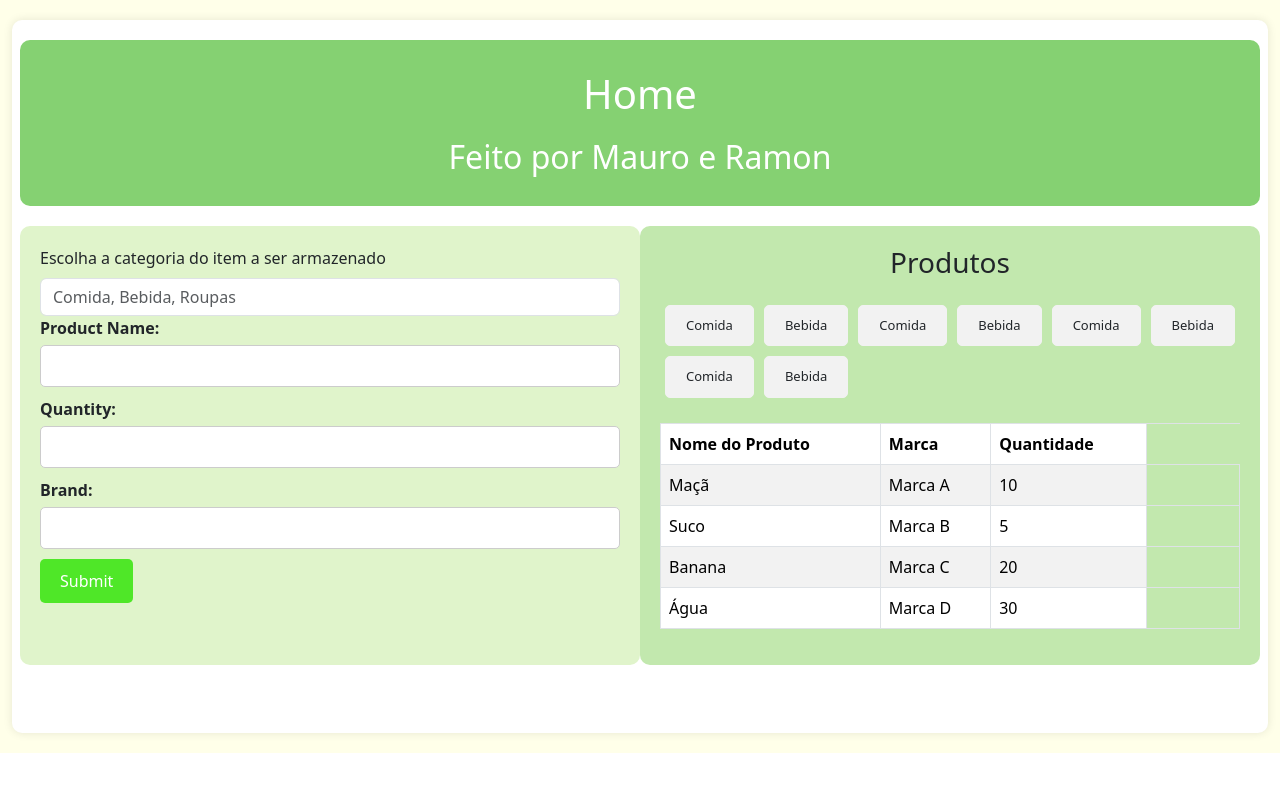
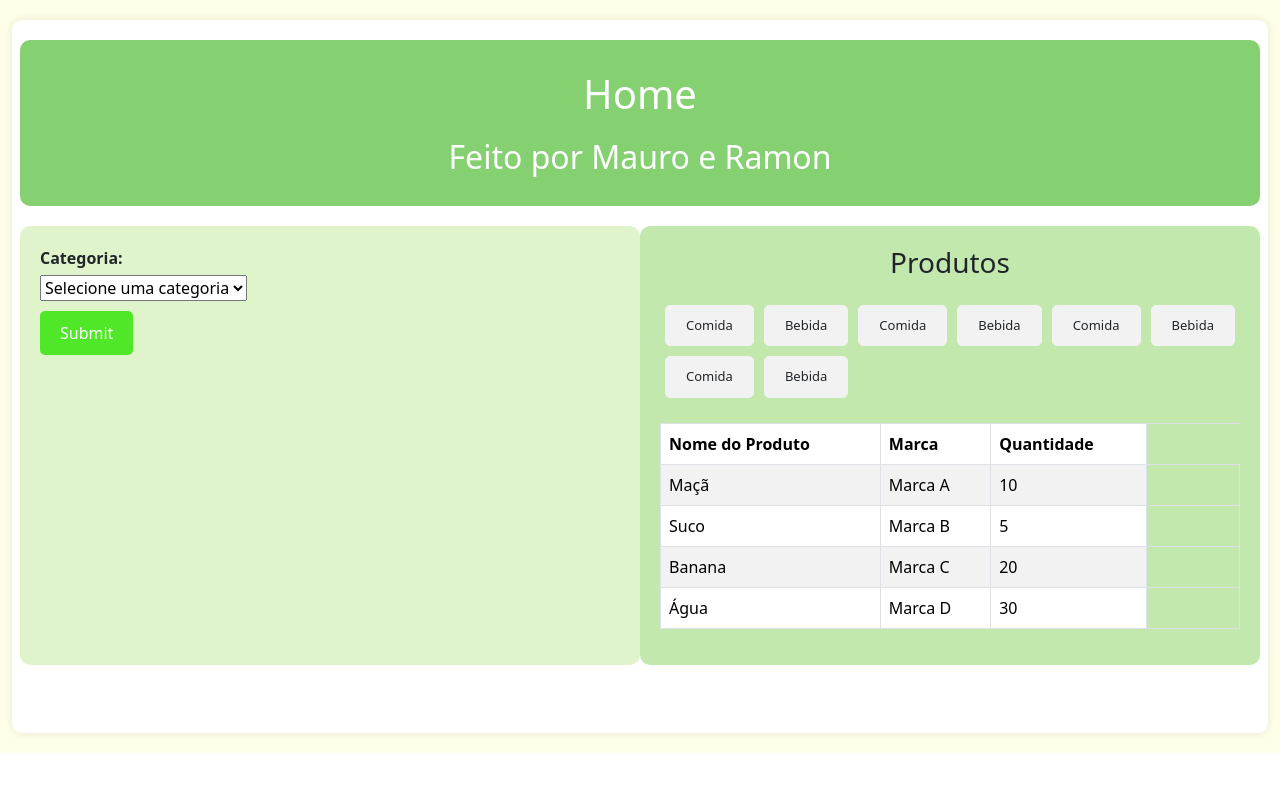
Before and after one commit to RamonXXII/Projeto3-2024a-FrontEnd, a React (Create React App) app: page / in a window 1280 px wide. Shown: the top 792 px of the page. Built offline with nearby package versions, Linux system fonts and the light colour scheme.

Commit message:
selecao de categoria determina os campos a serem adicionados

```diff
--- a/src/components/Categorias.jsx
+++ b/src/components/Categorias.jsx
@@ -1,24 +1,26 @@
 import React, { useState } from 'react';
 
-function Categorias() {
-  const [inputValue, setInputValue] = useState("");
+function Categorias(props) {
+  const [category, setCategory] = useState('');
+
+  const handleCategoryChange = (e) => {
+    const selectedCategory = e.target.value;
+    setCategory(selectedCategory);
+    // Chama a função de callback passada como prop para enviar o valor selecionado
+    props.onCategoryChange(selectedCategory);
+    console.log('Categoria selecionada:', selectedCategory);
+  };
 
   return (
     <div>
-      <label htmlFor="exampleDataList" className="form-label">Escolha a categoria do item a ser armazenado</label>
-      <input
-        className="form-control"
-        list="datalistOptions"
-        id="exampleDataList"
-        placeholder="Comida, Bebida, Roupas"
-        value={inputValue}
-        onChange={(e) => setInputValue(e.target.value)}
-      />
-      <datalist id="datalistOptions">
-        <option value="Comida" />
-        <option value="Bebida" />
-        <option value="Roupas" />
-      </datalist>
+      <div>
+        <label htmlFor="category">Categoria:</label>
+        <select id="category" value={category} onChange={handleCategoryChange}>
+          <option value="">Selecione uma categoria</option>
+          <option value="roupa">Roupa</option>
+          <option value="comida">Comida</option>
+        </select>
+      </div>
     </div>
   );
 }
--- a/src/views/Home/Home.jsx
+++ b/src/views/Home/Home.jsx
@@ -1,21 +1,46 @@
-import React, { useState } from 'react';
+import React, { useState, useEffect } from 'react';
 import './Home.scopped.css';
 import axios from 'axios';
 import Categorias from '../../components/Categorias';
 import Tabela from '../../components/Tabela';
 function Home() {
-  const [productName, setProductName] = useState('');
-  const [quantity, setQuantity] = useState('');
-  const [brand, setBrand] = useState('');
+
+  const [category, setCategory] = useState('');
+  const [formData, setFormData] = useState({
+    name: '',
+    size: '',
+    sex: '',
+    quantity: '',
+    brand: ''
+  });
+
+  const handleCategoryChange = (selectedCategory) => {
+    // Resetar o formulário quando a categoria muda
+    setFormData({
+      name: '',
+      size: '',
+      sex: '',
+      quantity: '',
+      brand: ''
+    });
+    console.log('Categoria selecionada:', selectedCategory);
+    setCategory(selectedCategory);
+    // Você pode fazer outras operações com base na categoria selecionada, se necessário
+  };
+
+  const handleInputChange = (e) => {
+    const { id, value } = e.target;
+    setFormData((prevState) => ({
+      ...prevState,
+      [id]: value
+    }));
+    console.log('Form Data:', formData);
+  };
 
   const handleSubmit = async (event) => {
     event.preventDefault();
-    const productData = {
-      nome  : productName,
-      qtd   : quantity,
-      marca : brand
-    };
-    console.log('Product Data:', productData);
+    console.log('Form Data:', formData);
+
 
     /*
     try {
@@ -40,35 +65,37 @@ function Home() {
             </div>
 
             <div id= 'categorias' className='col-6'>
-              <Categorias />
               <form onSubmit={handleSubmit}>
                 <div>
-                  <label htmlFor="productName">Product Name:</label>
-                  <input
-                    type="text"
-                    id="productName"
-                    value={productName}
-                    onChange={(e) => setProductName(e.target.value)}
-                  />
+                  <Categorias onCategoryChange={handleCategoryChange} />
                 </div>
-                <div>
-                  <label htmlFor="quantity">Quantity:</label>
-                  <input
-                    type="number"
-                    id="quantity"
-                    value={quantity}
-                    onChange={(e) => setQuantity(e.target.value)}
-                  />
-                </div>
-                <div>
-                  <label htmlFor="brand">Brand:</label>
-                  <input
-                    type="text"
-                    id="brand"
-                    value={brand}
-                    onChange={(e) => setBrand(e.target.value)}
-                  />
-                </div>
+                { category === 'roupa' && (
+                  <div>
+                    <label htmlFor="name">Nome:</label>
+                    <input type="text" id="name" value={formData.name} onChange={handleInputChange} />
+                    <label htmlFor="size">Tamanho:</label>
+                    <input type="text" id="size" value={formData.size} onChange={handleInputChange} />
+                    <label htmlFor="sex">Sexo:</label>
+                    <input type="text" id='sex' value={formData.sex} onChange={handleInputChange} />
+
+                    <label htmlFor="quantity">Quantidade</label>
+                    <input type="number" id="quantity" value={formData.quantity} onChange={handleInputChange} />
+
+                  </div>)
+
+
+                }
+                { category === 'comida' && (
+                  <div>
+                    <label htmlFor="name">Nome:</label>
+                    <input type="text" id="name" value={formData.name} onChange={handleInputChange} />
+                    <label htmlFor="brand">Marca:</label>
+                    <input type="text" id="brand" value={formData.brand} onChange={handleInputChange} />
+                    <label htmlFor="quantity">Quantidade</label>
+                    <input type="number" id="quantity" value={formData.quantity} onChange={handleInputChange} />
+                  </div>
+                )}
+
                 <button type="submit">Submit</button>
               </form>
 
```
